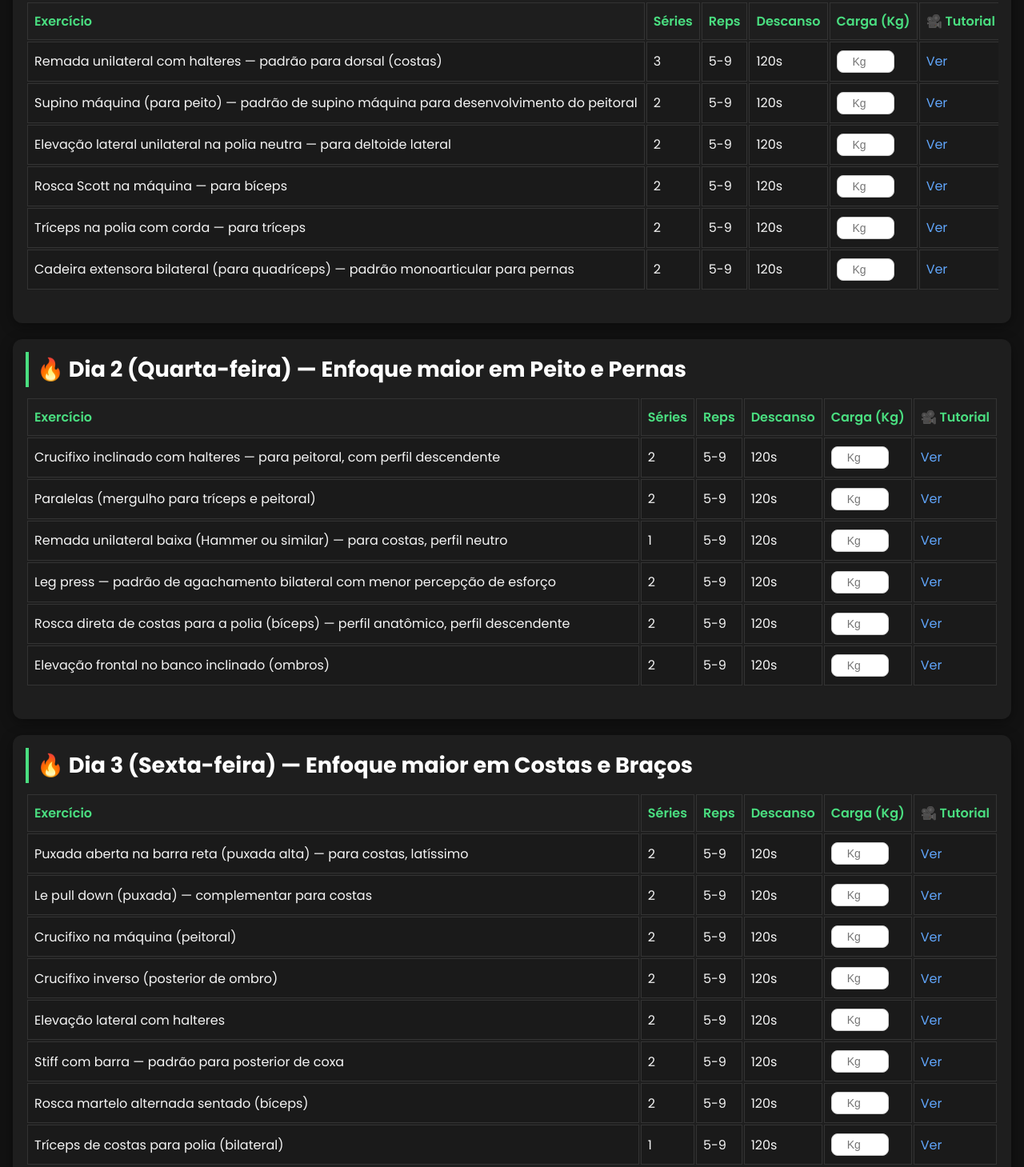
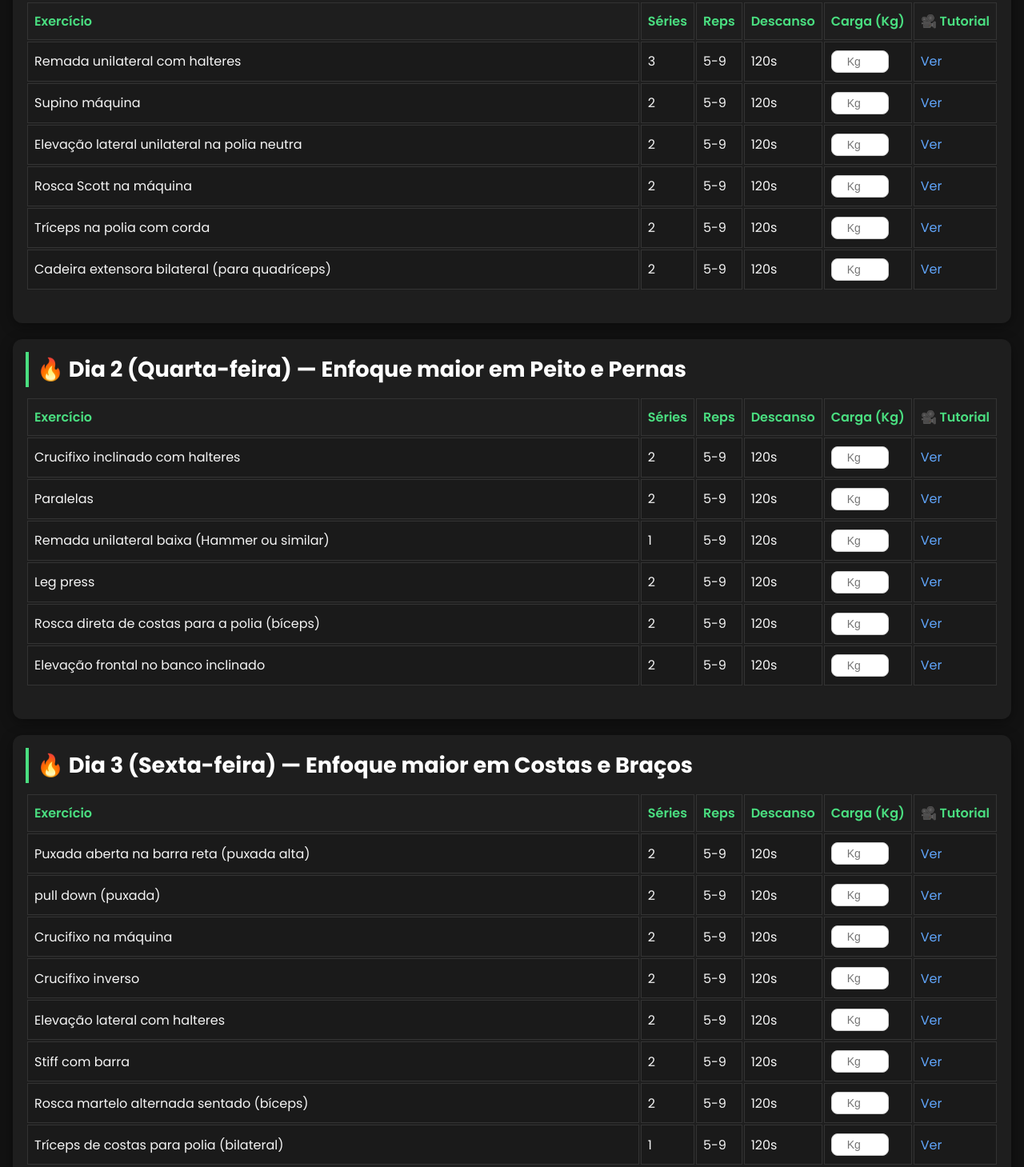
Before and after one commit to gabrielfontesdesousa/MyTrainingSite, a plain HTML site: page index.html in a window 1280 px wide. Shown: the part 87-1546 px from the top of the page at 80% size. Drawn offline with Linux system fonts and the light colour scheme.

Commit message:
alterando treino

```diff
--- a/index.html
+++ b/index.html
@@ -25,7 +25,7 @@
         <th>🎥 Tutorial</th>
       </tr>
       <tr>
-        <td>Remada unilateral com halteres — padrão para dorsal (costas)</td>
+        <td>Remada unilateral com halteres</td>
         <td>3</td>
         <td>5-9</td>
         <td>120s</td>
@@ -33,7 +33,7 @@
         <td><a href="#" target="_blank">Ver</a></td>
       </tr>
       <tr>
-        <td>Supino máquina (para peito) — padrão de supino máquina para desenvolvimento do peitoral</td>
+        <td>Supino máquina</td>
         <td>2</td>
         <td>5-9</td>
         <td>120s</td>
@@ -41,7 +41,7 @@
         <td><a href="#" target="_blank">Ver</a></td>
       </tr>
       <tr>
-        <td>Elevação lateral unilateral na polia neutra — para deltoide lateral</td>
+        <td>Elevação lateral unilateral na polia neutra</td>
         <td>2</td>
         <td>5-9</td>
         <td>120s</td>
@@ -49,7 +49,7 @@
         <td><a href="#" target="_blank">Ver</a></td>
       </tr>
       <tr>
-        <td>Rosca Scott na máquina — para bíceps</td>
+        <td>Rosca Scott na máquina</td>
         <td>2</td>
         <td>5-9</td>
         <td>120s</td>
@@ -57,7 +57,7 @@
         <td><a href="#" target="_blank">Ver</a></td>
       </tr>
       <tr>
-        <td>Tríceps na polia com corda — para tríceps</td>
+        <td>Tríceps na polia com corda</td>
         <td>2</td>
         <td>5-9</td>
         <td>120s</td>
@@ -65,7 +65,7 @@
         <td><a href="#" target="_blank">Ver</a></td>
       </tr>
       <tr>
-        <td>Cadeira extensora bilateral (para quadríceps) — padrão monoarticular para pernas</td>
+        <td>Cadeira extensora bilateral (para quadríceps)</td>
         <td>2</td>
         <td>5-9</td>
         <td>120s</td>
@@ -88,7 +88,7 @@
         <th>🎥 Tutorial</th>
       </tr>
       <tr>
-        <td>Crucifixo inclinado com halteres — para peitoral, com perfil descendente</td>
+        <td>Crucifixo inclinado com halteres</td>
         <td>2</td>
         <td>5-9</td>
         <td>120s</td>
@@ -96,7 +96,7 @@
         <td><a href="#" target="_blank">Ver</a></td>
       </tr>
       <tr>
-        <td>Paralelas (mergulho para tríceps e peitoral)</td>
+        <td>Paralelas</td>
         <td>2</td>
         <td>5-9</td>
         <td>120s</td>
@@ -104,7 +104,7 @@
         <td><a href="#" target="_blank">Ver</a></td>
       </tr>
       <tr>
-        <td>Remada unilateral baixa (Hammer ou similar) — para costas, perfil neutro</td>
+        <td>Remada unilateral baixa (Hammer ou similar)</td>
         <td>1</td>
         <td>5-9</td>
         <td>120s</td>
@@ -112,7 +112,7 @@
         <td><a href="#" target="_blank">Ver</a></td>
       </tr>
       <tr>
-        <td>Leg press — padrão de agachamento bilateral com menor percepção de esforço</td>
+        <td>Leg press</td>
         <td>2</td>
         <td>5-9</td>
         <td>120s</td>
@@ -120,7 +120,7 @@
         <td><a href="#" target="_blank">Ver</a></td>
       </tr>
       <tr>
-        <td>Rosca direta de costas para a polia (bíceps) — perfil anatômico, perfil descendente</td>
+        <td>Rosca direta de costas para a polia (bíceps)</td>
         <td>2</td>
         <td>5-9</td>
         <td>120s</td>
@@ -128,7 +128,7 @@
         <td><a href="#" target="_blank">Ver</a></td>
       </tr>
       <tr>
-        <td>Elevação frontal no banco inclinado (ombros)</td>
+        <td>Elevação frontal no banco inclinado</td>
         <td>2</td>
         <td>5-9</td>
         <td>120s</td>
@@ -151,7 +151,7 @@
         <th>🎥 Tutorial</th>
       </tr>
       <tr>
-        <td>Puxada aberta na barra reta (puxada alta) — para costas, latíssimo</td>
+        <td>Puxada aberta na barra reta (puxada alta)</td>
         <td>2</td>
         <td>5-9</td>
         <td>120s</td>
@@ -159,7 +159,7 @@
         <td><a href="#" target="_blank">Ver</a></td>
       </tr>
       <tr>
-        <td>Le pull down (puxada) — complementar para costas</td>
+        <td>pull down (puxada)</td>
         <td>2</td>
         <td>5-9</td>
         <td>120s</td>
@@ -167,7 +167,7 @@
         <td><a href="#" target="_blank">Ver</a></td>
       </tr>
       <tr>
-        <td>Crucifixo na máquina (peitoral)</td>
+        <td>Crucifixo na máquina</td>
         <td>2</td>
         <td>5-9</td>
         <td>120s</td>
@@ -175,7 +175,7 @@
         <td><a href="#" target="_blank">Ver</a></td>
       </tr>
       <tr>
-        <td>Crucifixo inverso (posterior de ombro)</td>
+        <td>Crucifixo inverso</td>
         <td>2</td>
         <td>5-9</td>
         <td>120s</td>
@@ -191,7 +191,7 @@
         <td><a href="#" target="_blank">Ver</a></td>
       </tr>
       <tr>
-        <td>Stiff com barra — padrão para posterior de coxa</td>
+        <td>Stiff com barra</td>
         <td>2</td>
         <td>5-9</td>
         <td>120s</td>
```
